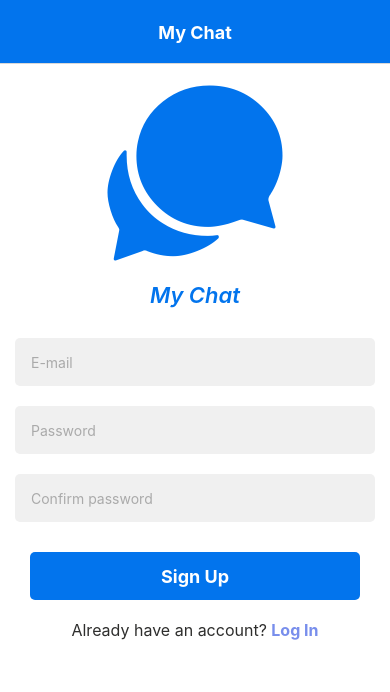
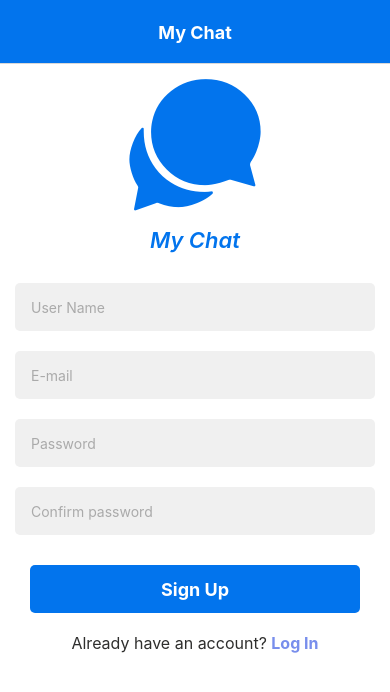
Before and after one commit to Brainless-Loco/myChattingApp, a React Native app: screen /auth in a window 390 px wide. Both pictures are taken after a click on the element "Sign up". Shown: the top 692 px of the page. Built offline with nearby package versions, Linux system fonts and the light colour scheme.

Commit message:
Sign Up setting Done

```diff
--- a/firebase/firebaseConfig.js
+++ b/firebase/firebaseConfig.js
@@ -2,6 +2,8 @@
 import { initializeApp } from "firebase/app";
 // TODO: Add SDKs for Firebase products that you want to use
 // https://firebase.google.com/docs/web/setup#available-libraries
+
+import { getAuth } from 'firebase/auth';
 
 // Your web app's Firebase configuration
 const firebaseConfig = {
@@ -15,3 +17,4 @@ const firebaseConfig = {
 
 // Initialize Firebase
 export const app = initializeApp(firebaseConfig);
+export const auth = getAuth();
--- a/screens/Auth.js
+++ b/screens/Auth.js
@@ -1,22 +1,41 @@
 import React, { useState } from 'react'
 import { StyleSheet, Text, TextInput, TouchableOpacity, View } from 'react-native'
 import { Ionicons } from '@expo/vector-icons';
+import { onAuthStateChanged, signOut, createUserWithEmailAndPassword ,getAuth, sendSignInLinkToEmail } from 'firebase/auth';
 
 export default function Auth({navigation}) {
 
+    const auth = getAuth();
 
+    const [userName, setUserName]= useState('')
     const [email, setEmail] = useState('')
     const [password, setPassword] = useState('')
     const [confirmPassword, setconfirmPassword] = useState('')
     const [newUser,setNewUser]= useState(false)
+    const [errorMessage, seterrorMessage] = useState('')
+
+    const registerWithEmail = async () => {
+        try {
+            const {user} = await createUserWithEmailAndPassword(auth,email, password)
+            seterrorMessage('')
+            alert("Account Created! You can now Log In.");
+        }
+        catch(e){
+            if(e.code==='auth/email-already-in-use') seterrorMessage("Email has already been used")
+            if(e.code==='auth/weak-password') seterrorMessage("Password Must be of at least 6 length")
+        }
+    }
+
 
     const onLoginPress = () => {
         console.log("Log in")
     }
 
     const onSingUpPress = ()=>{
-
-        console.log("Sign Up")
+        if(email.length>0 && password.length>0) {
+            if(password===confirmPassword) registerWithEmail()
+            else seterrorMessage("Passwords do not match")
+        }
     }
 
     const updateNewOrOldUser = ()=>{
@@ -26,13 +45,22 @@ export default function Auth({navigation}) {
 
     return (
         <View style={styles.container}>
-            <Ionicons name="chatbubbles-sharp" size={200} style={styles.logo} />
+            <Ionicons name="chatbubbles-sharp" size={150} style={styles.logo} />
             <Text style={[styles.logo,styles.title]}>My Chat</Text>
+            {newUser&&<TextInput
+                    style={styles.input}
+                    placeholderTextColor="#aaaaaa"
+                    placeholder='User Name'
+                    onChangeText={(text) => {setUserName(text);  seterrorMessage('');}}
+                    value={userName}
+                    underlineColorAndroid="transparent"
+                    autoCapitalize="none"
+                />}
             <TextInput
                     style={styles.input}
                     placeholder='E-mail'
                     placeholderTextColor="#aaaaaa"
-                    onChangeText={(text) => setEmail(text)}
+                    onChangeText={(text) => {setEmail(text);  seterrorMessage('');}}
                     value={email}
                     underlineColorAndroid="transparent"
                     autoCapitalize="none"
@@ -42,7 +70,7 @@ export default function Auth({navigation}) {
                     placeholderTextColor="#aaaaaa"
                     secureTextEntry
                     placeholder='Password'
-                    onChangeText={(text) => setPassword(text)}
+                    onChangeText={(text) => {setPassword(text); seterrorMessage('')}}
                     value={password}
                     underlineColorAndroid="transparent"
                     autoCapitalize="none"
@@ -52,11 +80,12 @@ export default function Auth({navigation}) {
                     placeholderTextColor="#aaaaaa"
                     secureTextEntry
                     placeholder='Confirm password'
-                    onChangeText={(text) => setconfirmPassword(text)}
+                    onChangeText={(text) => {setconfirmPassword(text);   seterrorMessage('');}}
                     value={confirmPassword}
                     underlineColorAndroid="transparent"
                     autoCapitalize="none"
                 />}
+                {errorMessage.length>0 && <Text style={{color:'red',textAlign:'center'}}>*{errorMessage}*</Text>}
                 <TouchableOpacity
                     style={styles.button}
                     onPress={() => newUser? onSingUpPress():onLoginPress()}>
@@ -90,7 +119,7 @@ const styles = StyleSheet.create({
         borderRadius: 5,
         overflow: 'hidden',
         backgroundColor: '#f0f0f0',
-        color:'#0274ed',
+        color:'#5591ad',
         marginTop: 10,
         marginBottom: 10,
         marginLeft: 15,
```
